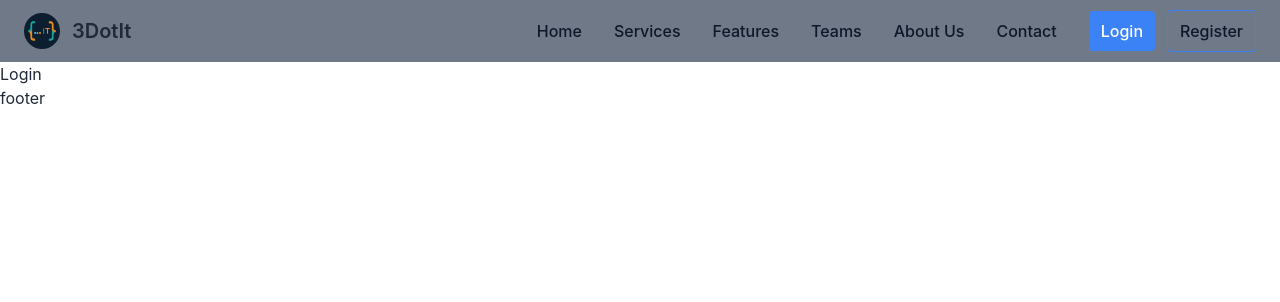
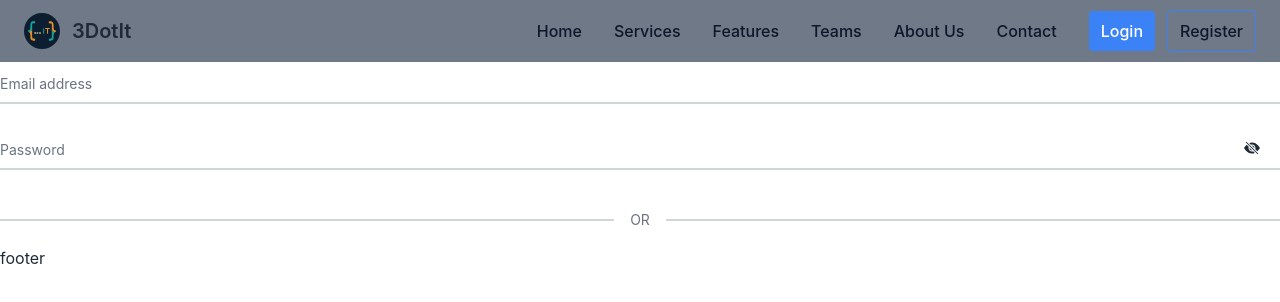
Before and after one commit to coderrabbi/3dotit, a Next.js app in the folder client/: page /auth/login in a window 1280 px wide. Shown: the top 302 px of the page. Built offline with nearby package versions, Linux system fonts and the light colour scheme.

Commit message:
login form added

```diff
--- a/client/pages/auth/login.js
+++ b/client/pages/auth/login.js
@@ -1,8 +1,72 @@
-import React from 'react';
-import Layout from '../../components/Layout/Layout';
+import React, { useState } from "react";
+import Layout from "../../components/Layout/Layout";
+
+import { BsFillEyeSlashFill, BsFillEyeFill } from "react-icons/bs";
 
 const login = () => {
-    return <Layout>Login</Layout>;
+  const [passShow, setPassShow] = useState(true);
+  return (
+    <Layout>
+      <form>
+        <div className="relative z-0 mb-6 w-full group">
+          <input
+            type="email"
+            name="floating_email"
+            id="floating_email"
+            className="block py-2.5 px-0 w-full text-sm text-gray-900 bg-transparent border-0 border-b-2 border-gray-300 appearance-none dark:text-white dark:border-gray-600 dark:focus:border-blue-500 focus:outline-none focus:ring-0 focus:border-blue-600 peer"
+            placeholder=" "
+            required
+            autoComplete="off"
+          />
+          <label
+            htmlFor="floating_email"
+            className="peer-focus:font-medium absolute text-sm text-gray-500 dark:text-gray-400 duration-300 transform -translate-y-6 scale-75 top-3 -z-10 origin-[0] peer-focus:left-0 peer-focus:text-blue-600 peer-focus:dark:text-blue-500 peer-placeholder-shown:scale-100 peer-placeholder-shown:translate-y-0 peer-focus:scale-75 peer-focus:-translate-y-6"
+          >
+            Email address
+          </label>
+        </div>
+        <div className="relative z-0 mb-6 w-full group">
+          <input
+            type={`${passShow ? "text" : "password"}`}
+            name="floating_password"
+            id="floating_password"
+            className="block py-2.5 px-0 w-full text-sm text-gray-900 bg-transparent border-0 border-b-2 border-gray-300 appearance-none dark:text-white dark:border-gray-600 dark:focus:border-blue-500 focus:outline-none focus:ring-0 focus:border-blue-600 peer"
+            placeholder=" "
+            required
+            autoComplete="off"
+          />
+          <label
+            htmlFor="floating_password"
+            className="peer-focus:font-medium absolute text-sm text-gray-500 dark:text-gray-400 duration-300 transform -translate-y-6 scale-75 top-3 -z-10 origin-[0] peer-focus:left-0 peer-focus:text-blue-600 peer-focus:dark:text-blue-500 peer-placeholder-shown:scale-100 peer-placeholder-shown:translate-y-0 peer-focus:scale-75 peer-focus:-translate-y-6"
+          >
+            Password
+          </label>
+          <div className="absolute top-3 right-5">
+            {passShow ? (
+              <BsFillEyeSlashFill
+                className="cursor-pointer"
+                onClick={() => setPassShow(!passShow)}
+              />
+            ) : (
+              <BsFillEyeFill
+                className="cursor-pointer"
+                onClick={() => setPassShow(!passShow)}
+              />
+            )}
+          </div>
+        </div>
+      </form>
+      <div class="relative py-4">
+        <div class="absolute inset-0 flex items-center">
+          <div class="w-full border-b-2 border-gray-300"></div>
+        </div>
+        <div class="relative flex justify-center">
+          <span class="bg-white px-4 text-sm text-gray-500">OR</span>
+        </div>
+
+      </div>
+    </Layout>
+  );
 };
 
 export default login;
```
